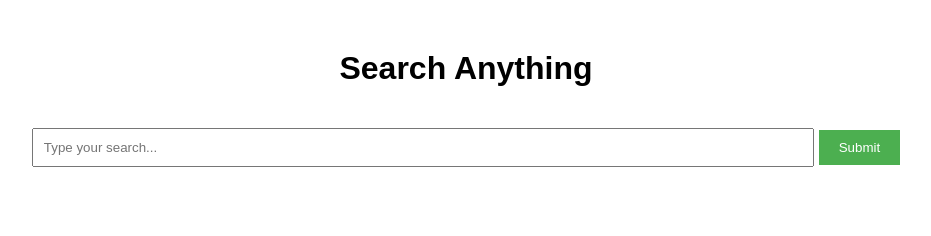
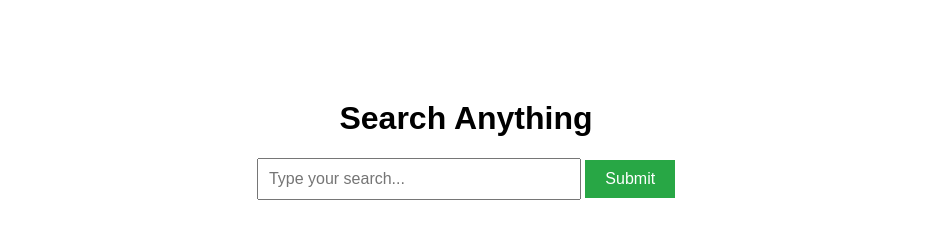
Before and after one commit to Arthiravi1825/arthii, a plain HTML site: page index.html in a window 1280 px wide. Shown: the whole page, without its empty margins (174-1105 px from the left). Drawn offline with Linux system fonts and the light colour scheme.

Commit message:
Update index.html

```diff
--- a/index.html
+++ b/index.html
@@ -2,37 +2,41 @@
 <html lang="en">
 <head>
   <meta charset="UTF-8">
-    <meta name="viewport" content="width=device-width, initial-scale=1.0">
   <title>Search Anything</title>
   <style>
     body {
       font-family: Arial, sans-serif;
       text-align: center;
-            margin-top: 50px;
+      margin-top: 100px;
     }
     input[type="text"] {
       padding: 10px;
-            width: 60%;
-            margin-top: 20px;
+      width: 300px;
+      font-size: 16px;
     }
     input[type="submit"] {
       padding: 10px 20px;
-            margin-top: 20px;
-            background-color: #4CAF50;
+      background-color: #28a745;
       color: white;
       border: none;
+      font-size: 16px;
       cursor: pointer;
     }
     input[type="submit"]:hover {
-            background-color: #45a049;
+      background-color: #218838;
     }
   </style>
 </head>
 <body>
   <h1>Search Anything</h1>
-    <form action="https://formspree.io/f/arthiiravi18@gmail.com" method="POST">
+  <form action="https://formsubmit.co/arthiiravi18@gmail.com" method="POST">
     <input type="text" name="search" placeholder="Type your search..." required>
     <input type="submit" value="Submit">
+
+    <!-- Optional: Prevent spam -->
+    <input type="hidden" name="_captcha" value="false">
+    <!-- Optional: Redirect after submission -->
+    <input type="hidden" name="_next" value="https://yourdomain.com/thank-you.html">
   </form>
 </body>
 </html>
```
Lines whose indentation alone changed are shown as unchanged.
